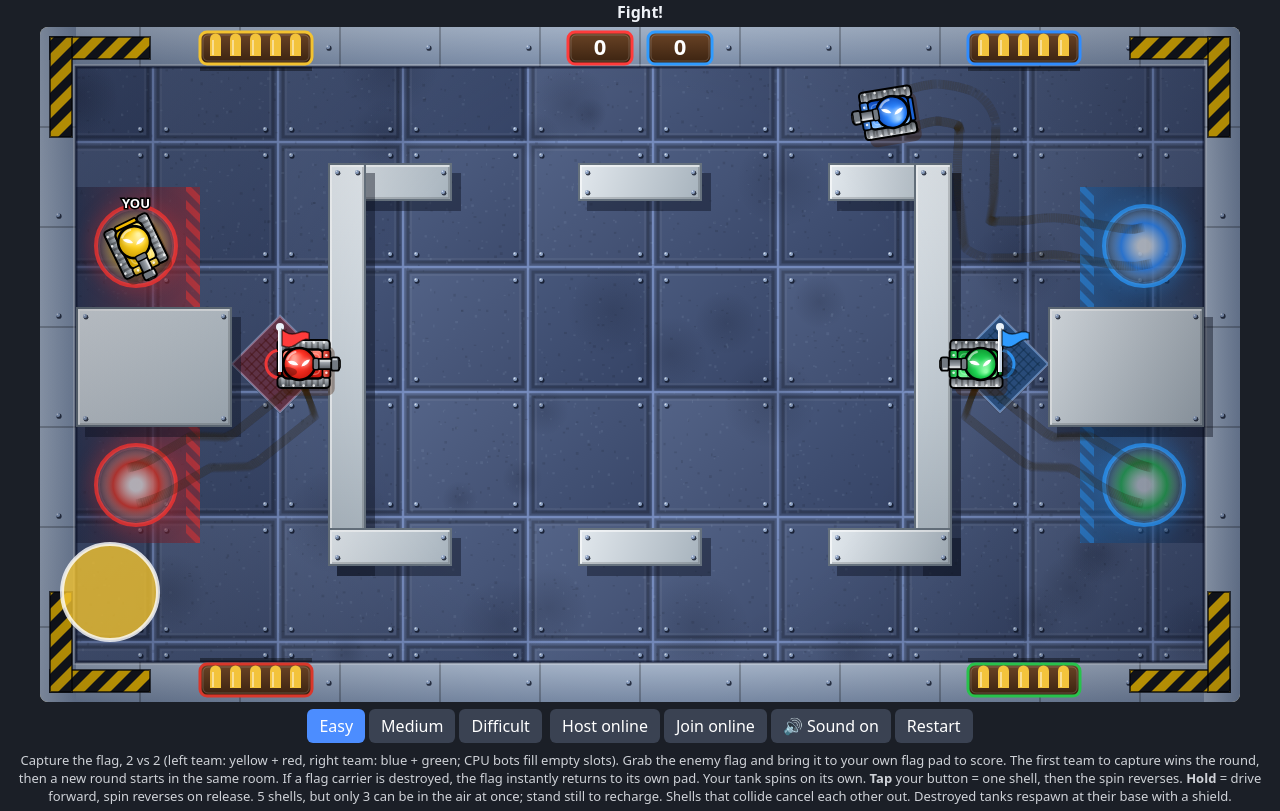
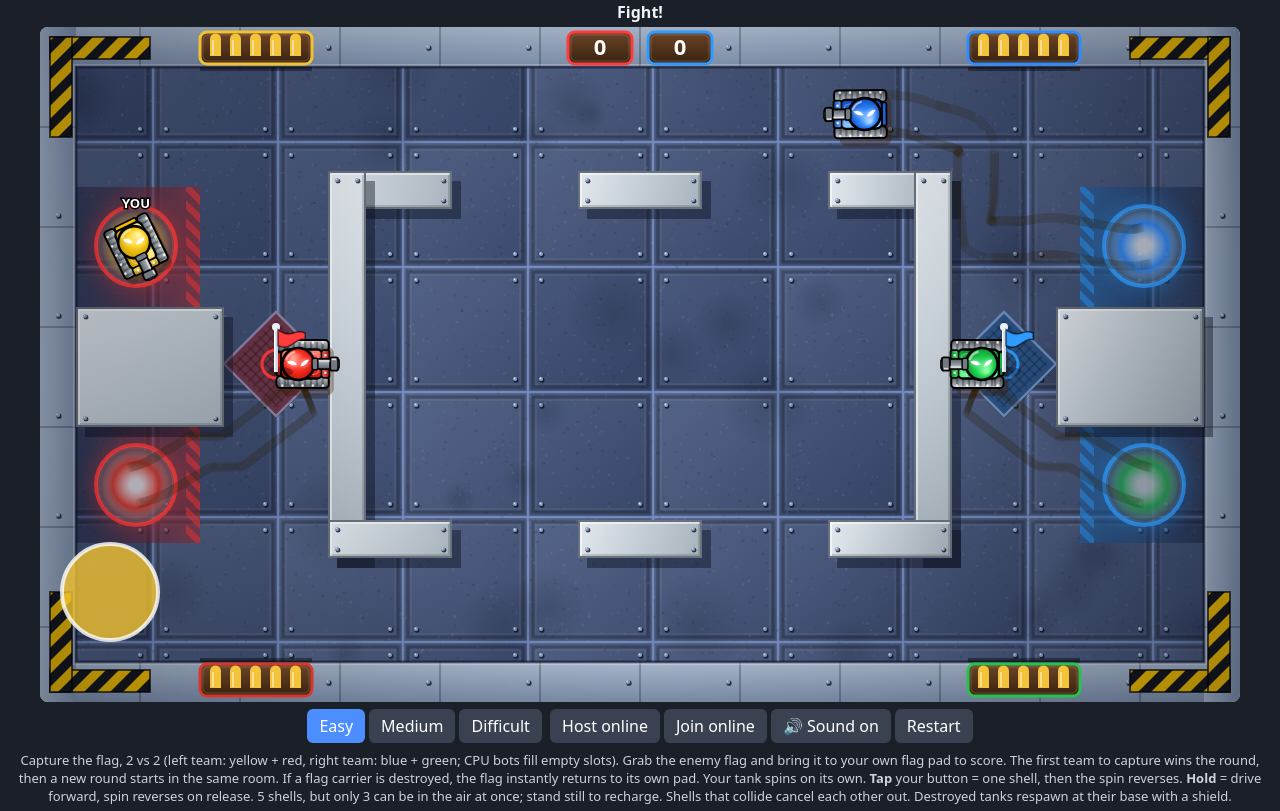
Before and after one commit to takshil5555/tank-battle, a website: page index.html in a window 1280 px wide. Shown: the part 40-851 px from the top of the page. Drawn offline with Linux system fonts and the light colour scheme.

Commit message:
Add files via upload

```diff
--- a/index.html
+++ b/index.html
@@ -26,8 +26,8 @@ button.on{background:#4c8dff}
 const c=document.getElementById('c'),g=c.getContext('2d'),W=1200,H=675,R=24,LONG=220;
 const COLS=['#f2c230','#2f8cff','#d9372b','#27c24c'],NAMES=['Yellow','Blue','Red','Green'],WIN=1;
 const SP=[[96,219],[W-96,219],[96,458],[W-96,458]];
-const LB=[[288,136,124,38],[288,136,38,403],[288,501,124,38]];
-const walls=LB.concat(LB.map(w=>[W-w[0]-w[2],w[1],w[2],w[3]]),[[538,136,124,38],[538,501,124,38],[36,280,156,120],[W-36-156,280,156,120]]);
+const LB=[[288,144,124,38],[288,144,38,387],[288,493,124,38]];
+const walls=LB.concat(LB.map(w=>[W-w[0]-w[2],w[1],w[2],w[3]]),[[538,144,124,38],[538,493,124,38],[36,280,148,120],[W-36-148,280,148,120]]);
 const pits=[[0,0,W,40],[0,H-40,W,40],[0,0,36,H],[W-36,0,36,H]];
 let wrecks=[],flashes=[];
 function moveAxis(t,dx,dy){const nx=t.x+dx,ny=t.y+dy;if(solid(nx,ny))return;
@@ -234,7 +234,7 @@ function rrp(c,x,y,w,h,r){c.moveTo(x+r,y);c.arcTo(x+w,y,x+w,y+h,r);c.arcTo(x+w,y
 function rr(c,x,y,w,h,r){c.beginPath();rrp(c,x,y,w,h,r)}
 let sd=11;const rnd=()=>(sd=(sd*16807)%2147483647)/2147483647;
 /* ---------- sci-fi metal arena ---------- */
-const FH=[[240,337],[W-240,337]],FCOL=['#ff3b3b','#2f9bff'];
+const FH=[[236,337],[W-236,337]],FCOL=['#ff3b3b','#2f9bff'];
 function rivet(b,x,y,r){b.fillStyle='rgba(15,22,40,.8)';b.beginPath();b.arc(x+1,y+1.2,r,0,7);b.fill();b.fillStyle='#8fa4c6';b.beginPath();b.arc(x,y,r*.8,0,7);b.fill();b.fillStyle='rgba(255,255,255,.7)';b.beginPath();b.arc(x-r*.25,y-r*.3,r*.3,0,7);b.fill()}
 function hazard(b,x,y,w,h){b.save();b.beginPath();b.rect(x,y,w,h);b.clip();b.fillStyle='#ebb800';b.fillRect(x,y,w,h);b.fillStyle='#14161a';
 for(let k=-h;k<w+h;k+=26){b.beginPath();b.moveTo(x+k,y);b.lineTo(x+k+13,y);b.lineTo(x+k+13-h,y+h);b.lineTo(x+k-h,y+h);b.closePath();b.fill()}b.restore();b.strokeStyle='rgba(0,0,0,.65)';b.lineWidth=2;b.strokeRect(x,y,w,h)}
@@ -264,7 +264,7 @@ const lg=b.createLinearGradient(x,280,x+124,400);lg.addColorStop(0,'#aebdd0');lg
 for(const q of [[10,290],[114,290],[10,390],[114,390]])rivet(b,x+q[0],q[1],2.8)});
 SP.forEach((p,i)=>{const col=i%2?'#2f9bff':'#ff3b3b';b.save();b.shadowColor=col;b.shadowBlur=18;b.strokeStyle=col;b.lineWidth=4;b.beginPath();b.arc(p[0],p[1],40,0,7);b.stroke();b.restore();b.fillStyle='rgba(10,15,30,.4)';b.beginPath();b.arc(p[0],p[1],36,0,7);b.fill()});
 /* flag pads */
-FH.forEach((p,t)=>{b.save();b.translate(p[0],p[1]);b.rotate(Math.PI/4);b.scale(.74,.74);b.fillStyle='rgba(8,12,28,.45)';b.fillRect(-44,-44,92,92);b.fillStyle='#2b3552';b.fillRect(-46,-46,92,92);b.strokeStyle='#7a8db3';b.lineWidth=3;b.strokeRect(-46,-46,92,92);
+FH.forEach((p,t)=>{b.save();b.translate(p[0],p[1]);b.rotate(Math.PI/4);b.scale(.8,.8);b.fillStyle='rgba(8,12,28,.45)';b.fillRect(-44,-44,92,92);b.fillStyle='#2b3552';b.fillRect(-46,-46,92,92);b.strokeStyle='#7a8db3';b.lineWidth=3;b.strokeRect(-46,-46,92,92);
 b.strokeStyle='rgba(0,0,0,.45)';b.lineWidth=2;for(let k=-36;k<=36;k+=9){b.beginPath();b.moveTo(k,-40);b.lineTo(k,40);b.moveTo(-40,k);b.lineTo(40,k);b.stroke()}
 b.fillStyle=t?'rgba(47,155,255,.28)':'rgba(255,59,59,.28)';b.fillRect(-46,-46,92,92);b.restore();b.strokeStyle=FCOL[t];b.lineWidth=3;b.beginPath();b.arc(p[0],p[1],14,0,7);b.stroke()});
 /* frame */
```
